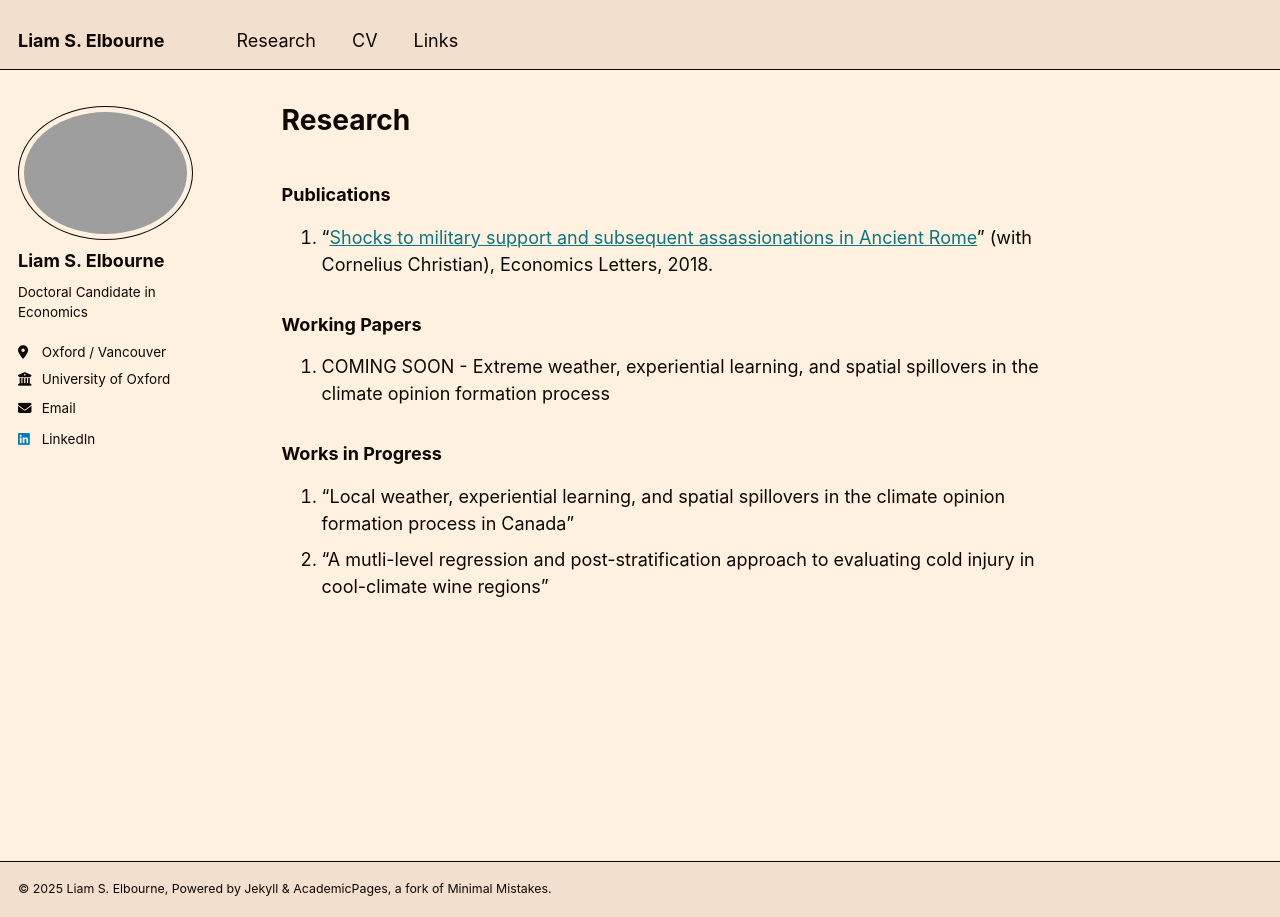
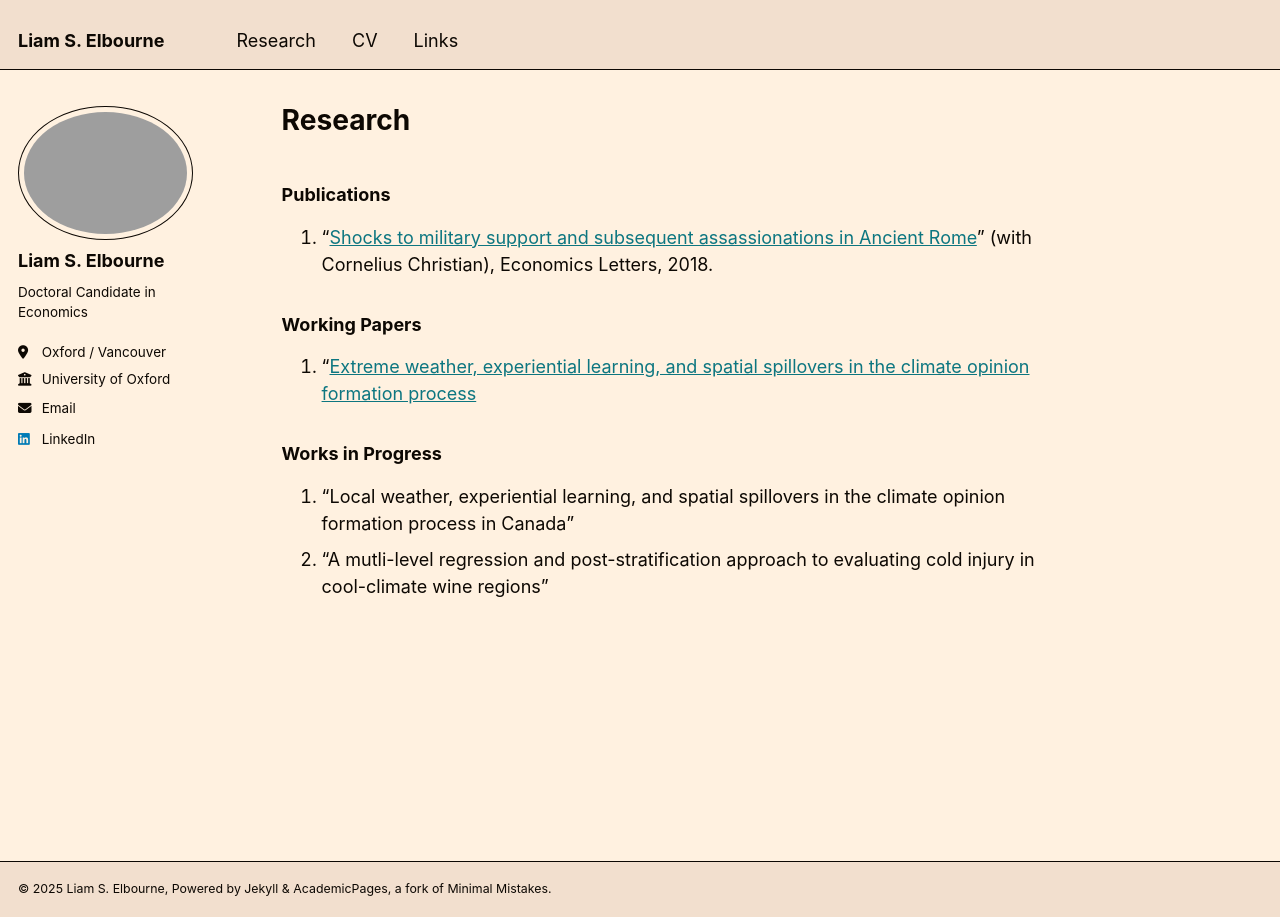
Before and after one commit to LiamSElbourne/LiamSElbourne.github.io, a Jekyll site: the page built from _pages/research.md, in a window 1280 px wide. Built offline with Jekyll 4.4.1, drawn with Linux system fonts in a browser that asks for light colours.

```diff
--- a/_pages/research.md
+++ b/_pages/research.md
@@ -18,7 +18,7 @@ redirect_from:
 
 ### Working Papers
 
-1. COMING SOON - Extreme weather, experiential learning, and spatial spillovers in the climate opinion formation process
+1. "[Extreme weather, experiential learning, and spatial spillovers in the climate opinion formation process](https://liamselbourne.github.io/files/US_Climate_Opinion_Extreme_Weather.pdf)
 
 
 ### Works in Progress
```
Also changed, not shown: 9 other files.
